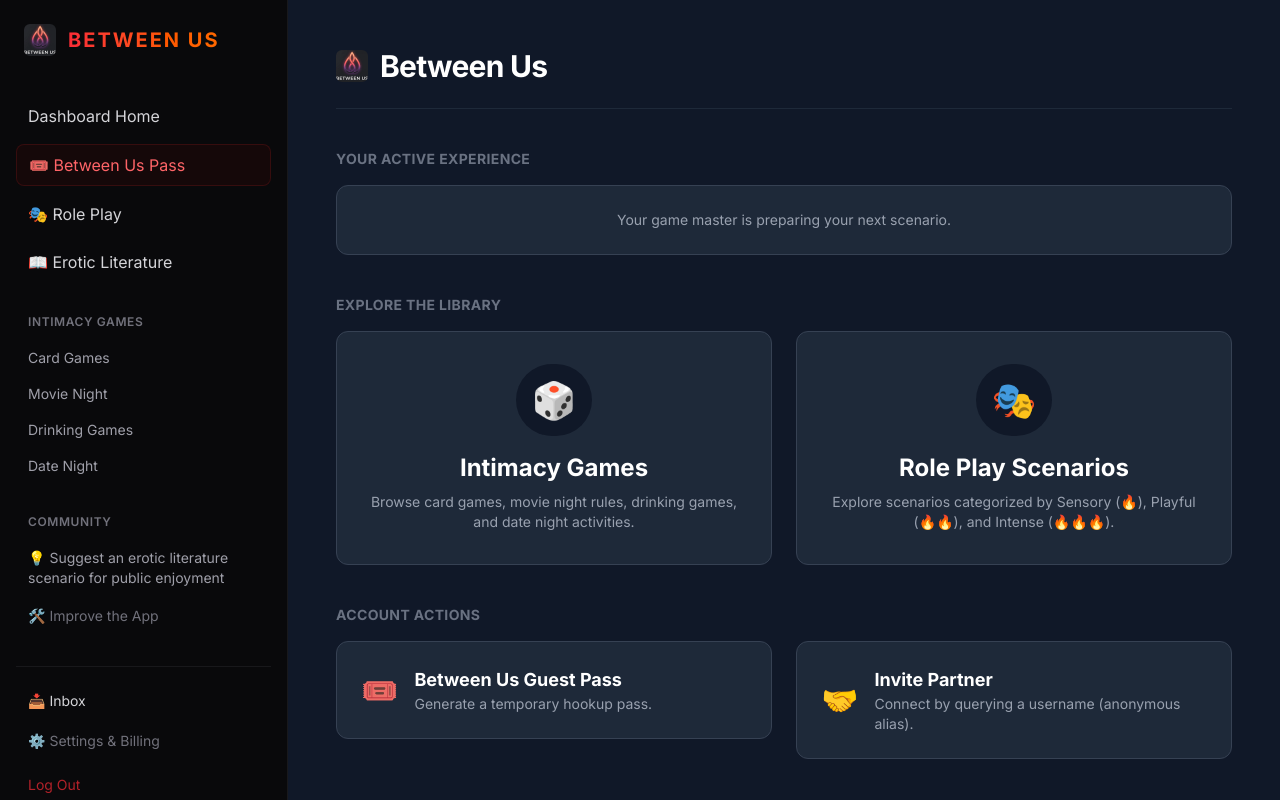
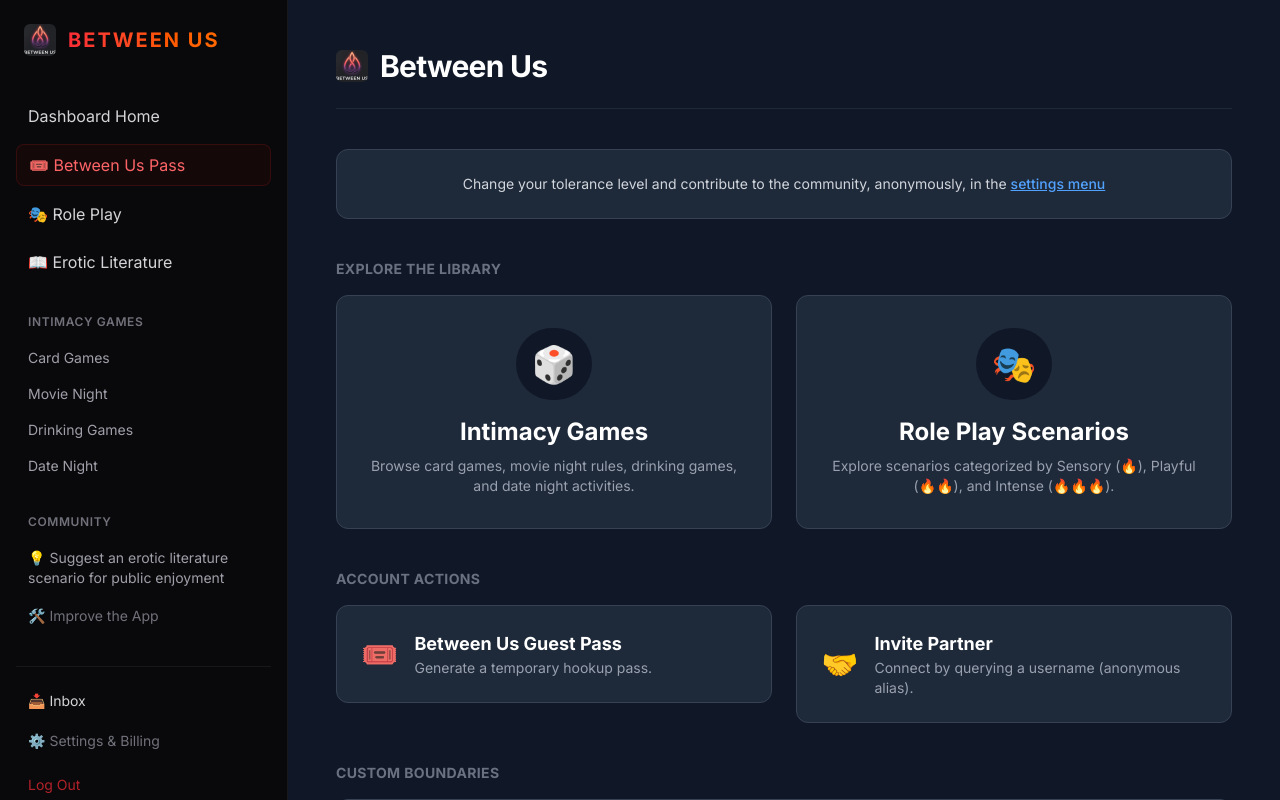
Before and after one commit to jdavis641/between-us, a Next.js app: page /dashboard in a window 1280 px wide. Shown: the top 800 px of the page. Built offline with nearby package versions, Linux system fonts and the light colour scheme; no server answers.

Commit message:
UI: Replace Active Experience box with settings notification

```diff
--- a/app/dashboard/page.tsx
+++ b/app/dashboard/page.tsx
@@ -57,28 +57,16 @@ export default function DashboardHome() {
 
       <div className="max-w-4xl mx-auto space-y-10">
 
-        {/* Active AI Story/Roleplay Banner */}
+        {/* Settings Notification Banner */}
         <section>
-          <h2 className="text-sm font-bold text-gray-500 uppercase tracking-wide mb-4">Your Active Experience</h2>
-          {loading ? (
-            <div className="bg-gray-800 p-6 rounded-xl border border-gray-700 animate-pulse h-24"></div>
-          ) : activeStory ? (
-            <Link href={`/dashboard/experience/${activeStory.id}`}>
-              <div className="bg-gradient-to-r from-blue-900 to-gray-800 p-6 rounded-xl border border-blue-800 hover:border-blue-500 transition-colors cursor-pointer group flex justify-between items-center">
-                <div>
-                  <h3 className="text-xl font-bold group-hover:text-blue-400 transition-colors">{activeStory.title}</h3>
-                  <p className="text-sm text-gray-300 mt-1">
-                    {activeStory.content_type === 'midweek_story' ? 'Continue Reading Chapter...' : 'View Weekend Roleplay Script'}
-                  </p>
-                </div>
-                <span className="text-2xl group-hover:translate-x-2 transition-transform">→</span>
-              </div>
-            </Link>
-          ) : (
-            <div className="bg-gray-800 p-6 rounded-xl border border-gray-700 text-center">
-              <p className="text-gray-400 text-sm">Your game master is preparing your next scenario.</p>
-            </div>
-          )}
+          <div className="bg-gray-800 p-6 rounded-xl border border-gray-700 text-center">
+            <p className="text-gray-300 text-sm">
+              Change your tolerance level and contribute to the community, anonymously, in the{' '}
+              <Link href="/dashboard/settings" className="text-blue-400 hover:text-blue-300 underline font-medium transition-colors">
+                settings menu
+              </Link>
+            </p>
+          </div>
         </section>
 
         {/* Main Navigation Grid */}
```
